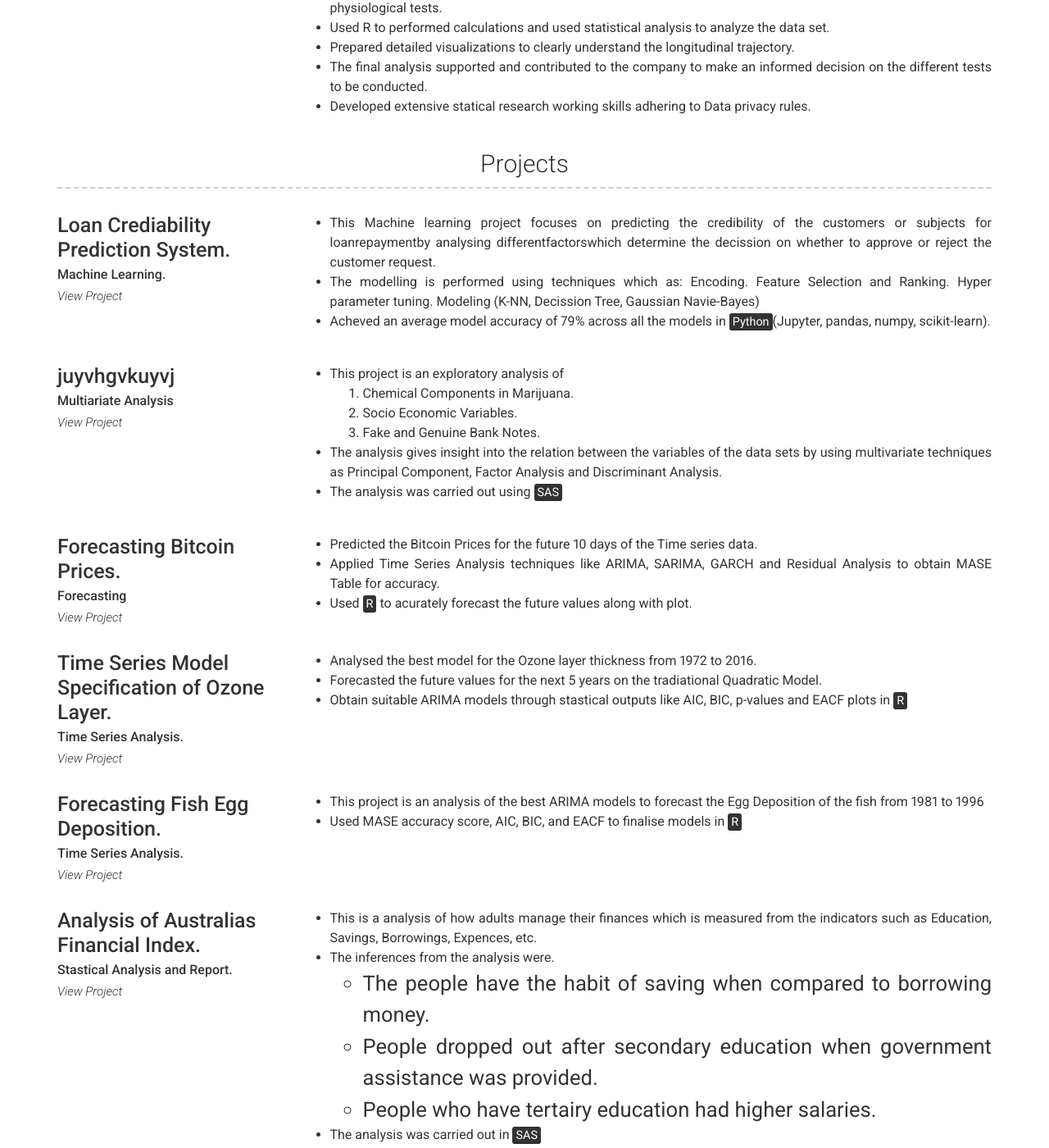
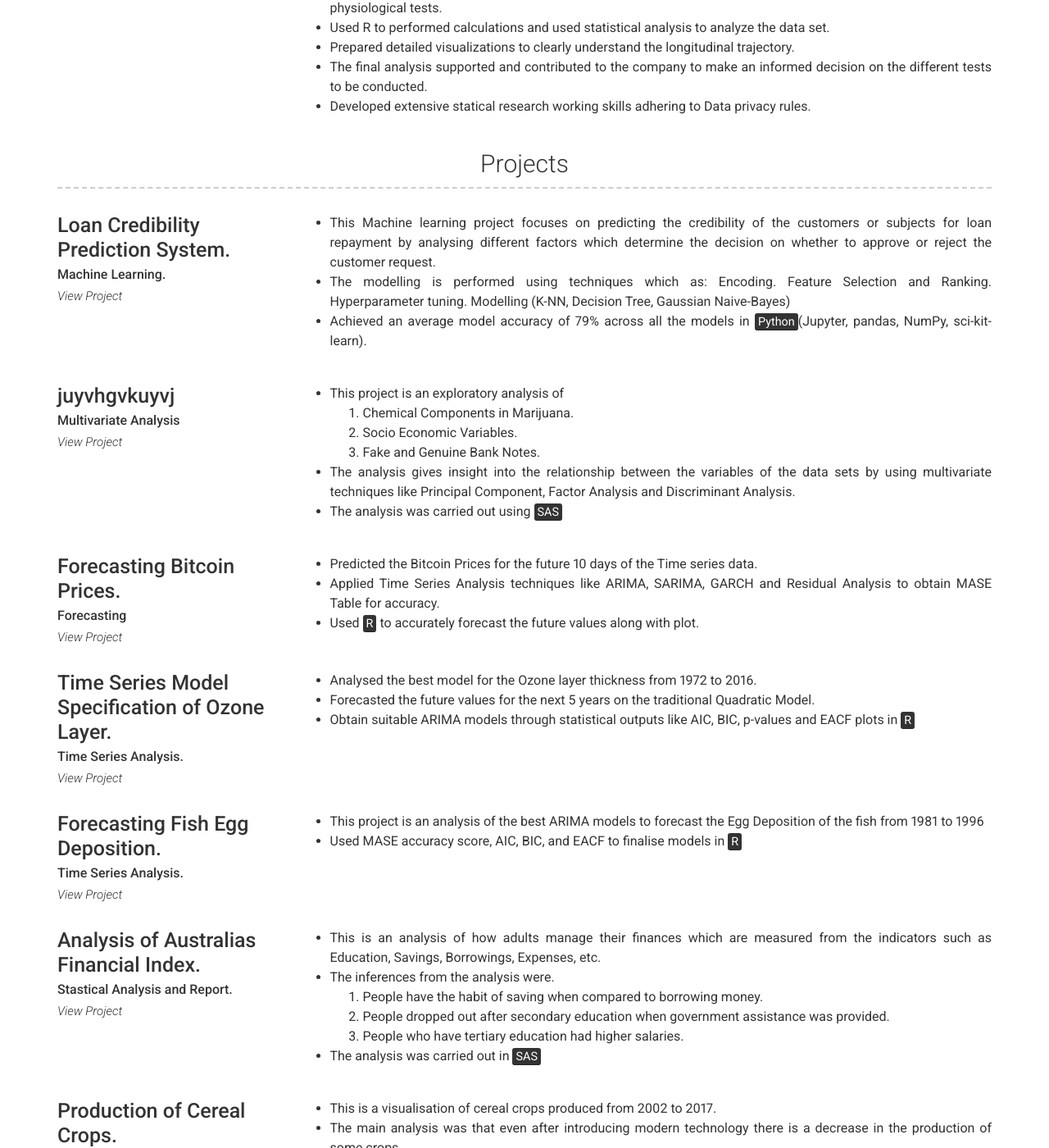
Before and after one commit to Tarun-S-Sarode/Portfolio, a Jekyll site: the page built from index.md, in a window 1280 px wide and 1400 px high, scrolled down 1184 px. Shown: the whole window at 82% size. Built offline with Jekyll 4.4.1, drawn with Linux system fonts in a browser that asks for light colours; nearby versions of some CDN libraries; some of the changed text lies outside the part shown.

Commit message:
Update projects.yml

```diff
--- a/_data/projects.yml
+++ b/_data/projects.yml
@@ -1,6 +1,6 @@
 # Project template
 - layout: left
-  name: Loan Crediability Prediction System.
+  name: Loan Credibility Prediction System.
   job_title: Machine Learning.
   # sub_title: Machine Learning.
   link: View Project
@@ -8,16 +8,16 @@
   # quote: >
   #   Short overview of the project (optional)
   description: | # this will include new lines to allow paragraphs
-   - This Machine learning project focuses on predicting the credibility of the customers or subjects for loanrepaymentby analysing differentfactorswhich determine the decission on whether to approve or reject the customer request.
+   - This Machine learning project focuses on predicting the credibility of the customers or subjects for loan repayment by analysing different factors which determine the decision on whether to approve or reject the customer request.
    - The modelling is performed using techniques which as: Encoding.
      Feature Selection and Ranking.
-     Hyper parameter tuning.
-     Modeling (K-NN, Decission Tree, Gaussian Navie-Bayes)
-   - Acheved an average model accuracy of 79% across all the models in <mark>Python</mark>(Jupyter, pandas, numpy, scikit-learn).
+     Hyperparameter tuning.
+     Modelling (K-NN, Decision Tree, Gaussian Naive-Bayes)
+   - Achieved an average model accuracy of 79% across all the models in <mark>Python</mark>(Jupyter, pandas, NumPy, sci-kit-learn).
 
 - layout: left
   name: juyvhgvkuyvj
-  job_title: Multiariate Analysis
+  job_title: Multivariate Analysis
   link: View Project
  # github: Github page for project (eg. sproogen/modern-resume-theme)(optional)
  # quote: >
@@ -27,7 +27,7 @@
         1. Chemical Components in Marijuana.
         2. Socio Economic Variables.
         3. Fake and Genuine Bank Notes.
-   - The analysis gives insight into the relation between the variables of the data sets by using multivariate techniques as Principal Component, Factor Analysis and Discriminant Analysis.
+   - The analysis gives insight into the relationship between the variables of the data sets by using multivariate techniques like Principal Component, Factor Analysis and Discriminant Analysis.
    - The analysis was carried out using <mark>SAS</mark>
 
 - layout: left
@@ -40,7 +40,7 @@
   description: | # this will include new lines to allow paragraphs
    - Predicted the Bitcoin Prices for the future 10 days of the Time series data.
    - Applied Time Series Analysis techniques like ARIMA, SARIMA, GARCH and Residual Analysis to obtain MASE Table for accuracy.
-   - Used <mark>R</mark> to acurately forecast the future values along with plot.
+   - Used <mark>R</mark> to accurately forecast the future values along with plot.
 
 - layout: left
   name: Time Series Model Specification of Ozone Layer.
@@ -51,8 +51,8 @@
  #   Short overview of the project (optional)
   description: | # this will include new lines to allow paragraphs
    - Analysed the best model for the Ozone layer thickness from 1972 to 2016.
-   - Forecasted the future values for the next 5 years on the tradiational Quadratic Model.
-   - Obtain suitable ARIMA models through stastical outputs like AIC, BIC, p-values and EACF plots in <mark>R</mark>
+   - Forecasted the future values for the next 5 years on the traditional Quadratic Model.
+   - Obtain suitable ARIMA models through statistical outputs like AIC, BIC, p-values and EACF plots in <mark>R</mark>
 
 - layout: left
   name: Forecasting Fish Egg Deposition.
@@ -73,26 +73,35 @@
  # quote: >
  #   Short overview of the project (optional)
   description: | # this will include new lines to allow paragraphs
-   - This is a analysis of how adults manage their finances which is measured from the indicators such as Education, Savings, Borrowings, Expences, etc.
+   - This is an analysis of how adults manage their finances which are measured from the indicators such as Education, Savings, Borrowings, Expenses, etc.
    - The inferences from the analysis were.
-      - The people have the habit of saving when compared to borrowing money.
-      - People dropped out after secondary education when government assistance was provided.
-      - People who have tertairy education had higher salaries.
+      1. People have the habit of saving when compared to borrowing money.
+      2. People dropped out after secondary education when government assistance was provided.
+      3. People who have tertiary education had higher salaries.
    - The analysis was carried out in <mark>SAS</mark>
 
 - layout: left
-  name: Analysis of Australias Financial Index.
-  job_title: Stastical Analysis and Report.
+  name: Production of Cereal Crops.
+  job_title: Visualisation.
   link: View Project
  # github: Github page for project (eg. sproogen/modern-resume-theme)(optional)
  # quote: >
  #   Short overview of the project (optional)
   description: | # this will include new lines to allow paragraphs
-   - This is a analysis of how adults manage their finances which is measured from the indicators such as Education, Savings, Borrowings, Expences, etc.
-   - The inferences from the analysis were.
-      - The people have the habit of saving when compared to borrowing money.
-      - People dropped out after secondary education when government assistance was provided.
-      - People who have tertairy education had higher salaries.
-       [My Awesome Resume](https://moya10.github.io/awesome-cv/resume.pdf)
+   - This is a visualisation of cereal crops produced from 2002 to 2017.
+   - The main analysis was that even after introducing modern technology there is a decrease in the production of some crops.
+
+- layout: left
+  name: Dementia in Australia.
+  job_title: Visualisation.
+  link: View Project
+ # github: Github page for project (eg. sproogen/modern-resume-theme)(optional)
+ # quote: >
+ #   Short overview of the project (optional)
+  description: | # this will include new lines to allow paragraphs
+   - A geographical visualisation that gives insight into who and where people have been affected by Dementia.
+   - Used <mark>R</mark> (ggplot2, tidyr, dplyr, broom, readr, ggmap)
+   - Conclusion was women are more prone to Dementia than men and the highest region being Western Australia.
+
+   [My Awesome Resume](https://moya10.github.io/awesome-cv/resume.pdf)
        [<img src="images/logo.png" alt="logo" width="150" height="200" class="mb-0">](https://moya10.github.io/awesome-cv/resume.pdf)
-   - the analysis was carried out in <mark>SAS</mark>
```
